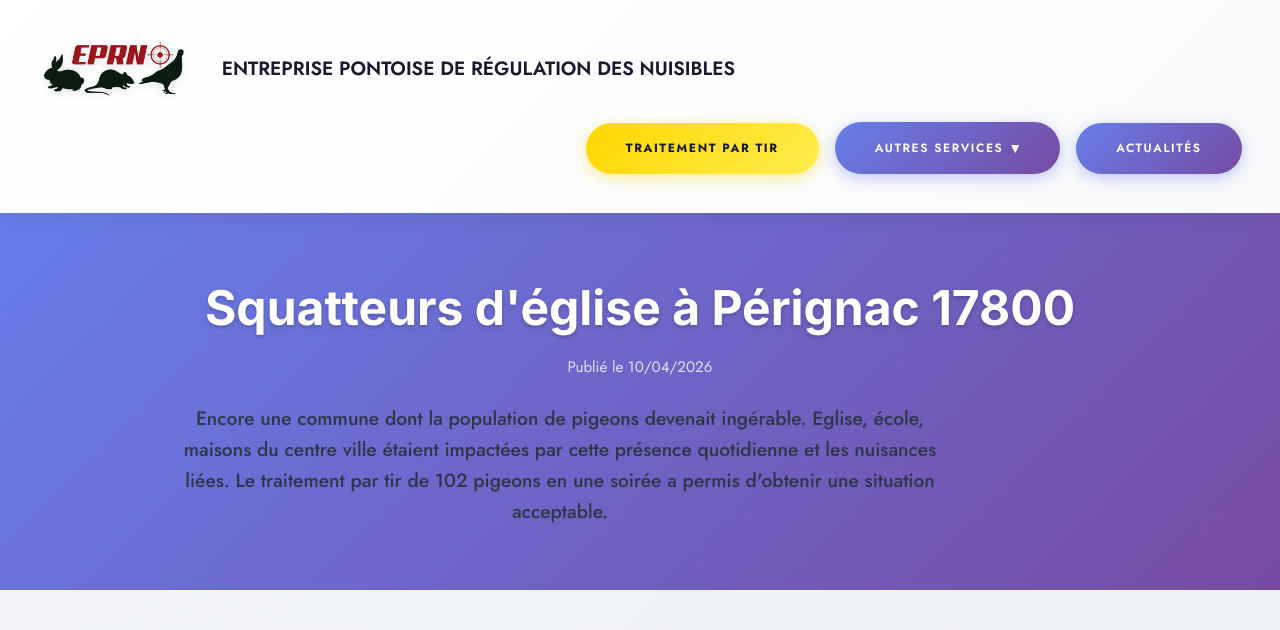
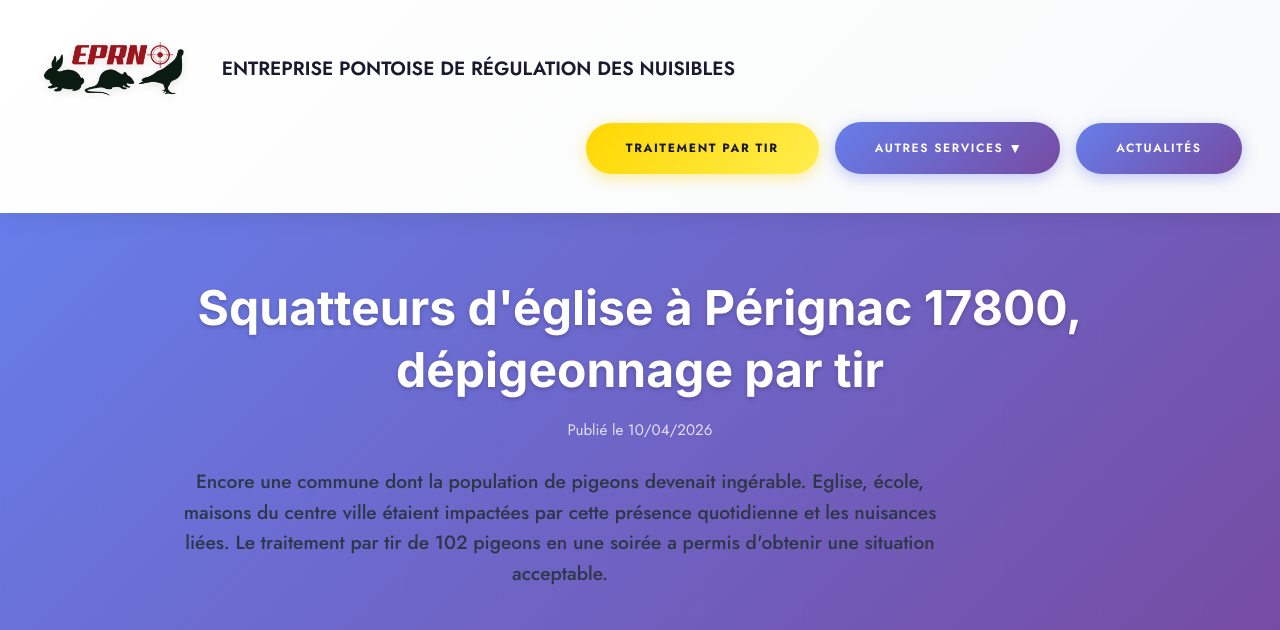
Before and after one commit to TheDoubleJo/eprn, a Jekyll site: the page built from _posts/2026-04-10-squatteurs-d-église.md, in a window 1280 px wide and 900 px high, cut to the strip 0-630 px from the top of the window. Built offline with Jekyll 4.4.1, drawn with Linux system fonts in a browser that asks for light colours.

Commit message:
Update Actualités “2026-04-10-squatteurs-d-église”

```diff
--- a/_posts/2026-04-10-squatteurs-d-église.md
+++ b/_posts/2026-04-10-squatteurs-d-église.md
@@ -1,6 +1,6 @@
 ---
 layout: post
-title: Squatteurs d'église à Pérignac 17800
+title: Squatteurs d'église à Pérignac 17800, dépigeonnage par tir
 description: |-
   Encore une commune dont la population de pigeons devenait ingérable. Eglise, école, maisons du centre ville étaient impactées par cette présence quotidienne et les nuisances liées.
   Le traitement par tir de 102 pigeons en une soirée a permis d'obtenir une situation acceptable.
```
